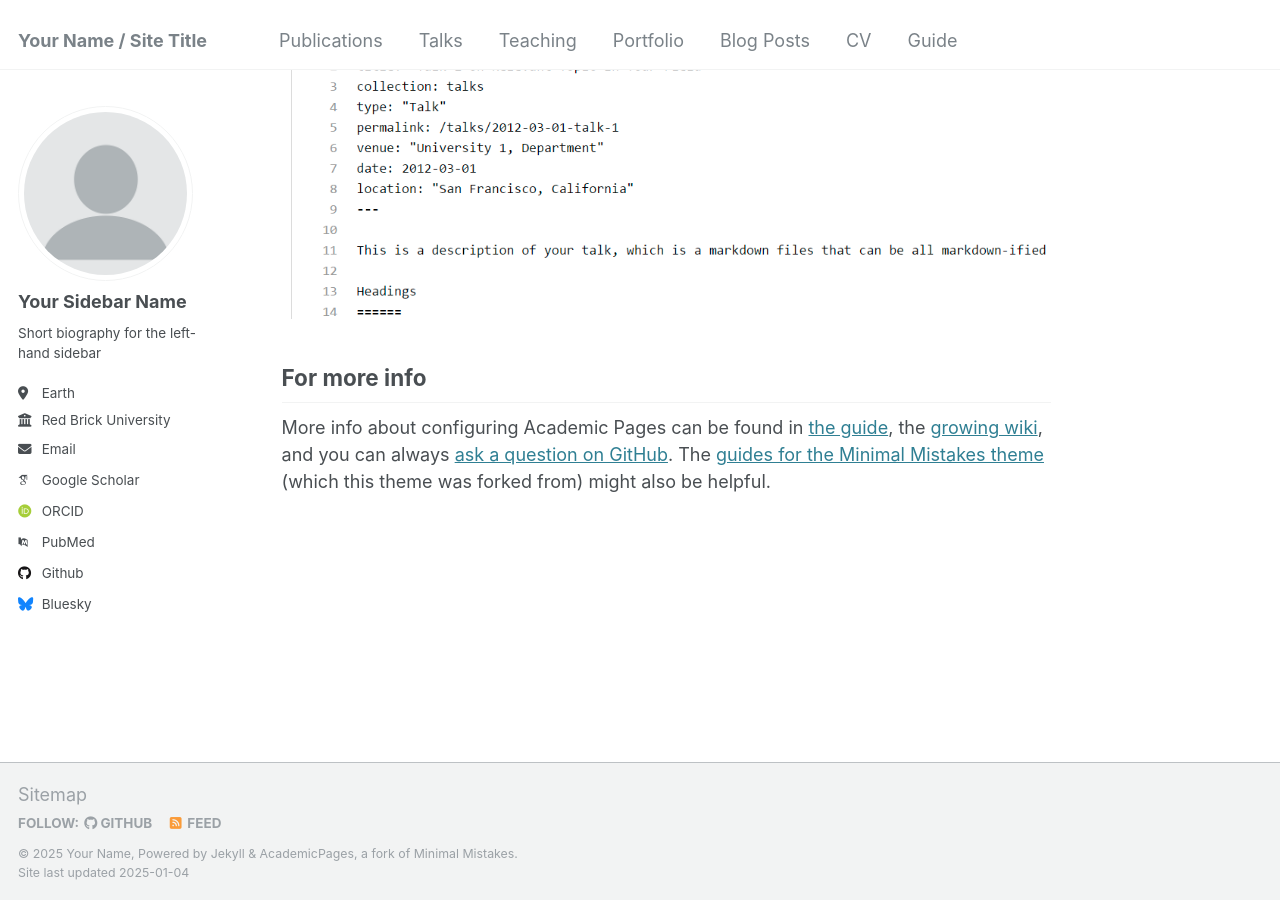
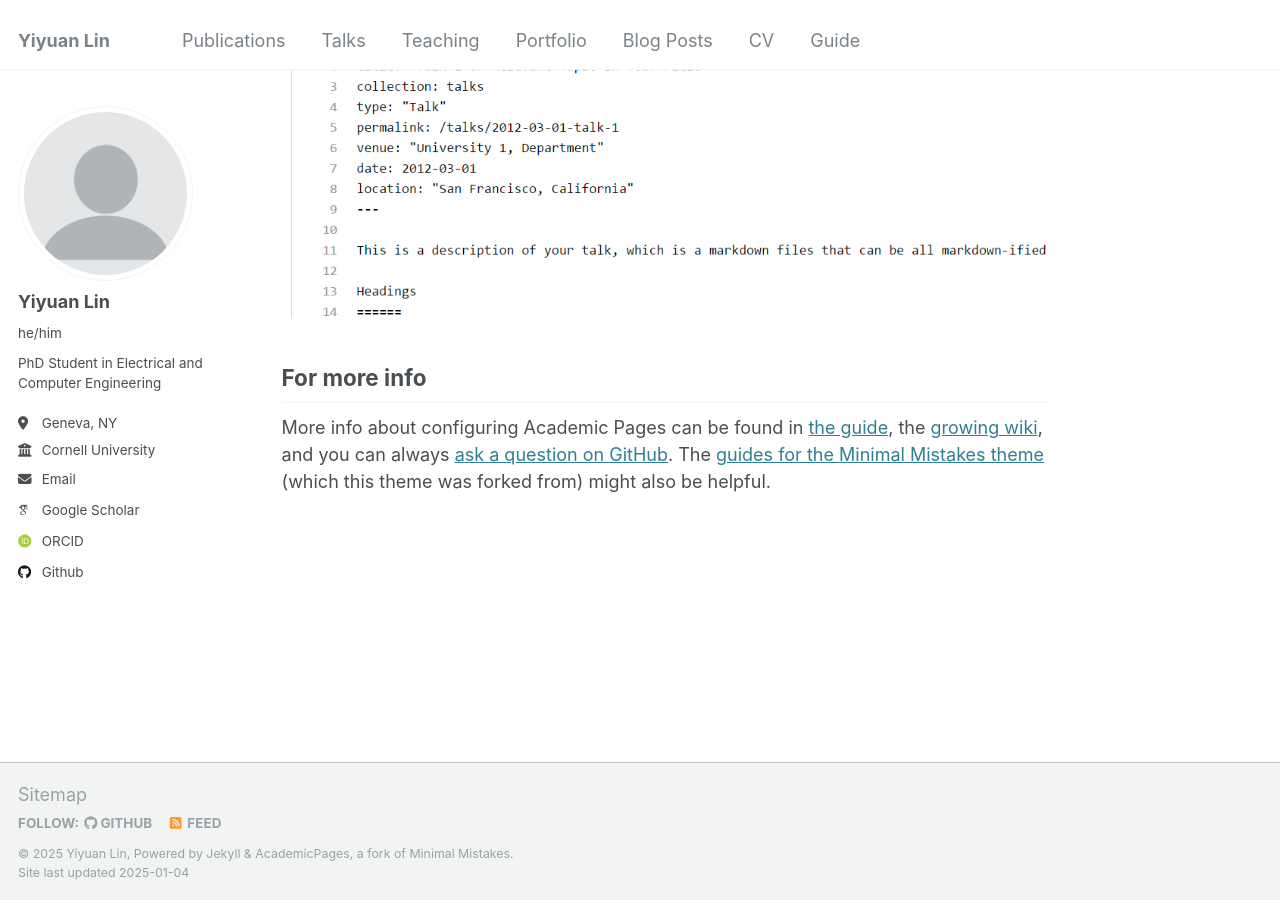
Before and after one commit to YiyuanLinXX/YiyuanLinXX.github.io, a Jekyll site: the page built from _pages/about.md, in a window 1280 px wide and 900 px high, scrolled down 2643 px. Built offline with Jekyll 4.4.1, drawn with Linux system fonts in a browser that asks for light colours; some web fonts are replaced.

Commit message:
first commit

```diff
--- a/_config.yml
+++ b/_config.yml
@@ -8,13 +8,13 @@
 
 # Basic Site Settings
 locale                   : "en-US"
-title                    : "Your Name / Site Title"
+title                    : "Yiyuan Lin"
 title_separator          : "-"
-name                     : &name "Your Name"
+name                     : &name "Yiyuan Lin"
 description              : &description "personal description"
-url                      : https://academicpages.github.io # the base hostname & protocol for your site e.g. "https://[your GitHub username].github.io"
+url                      : https://YiyuanLinXX.github.io # the base hostname & protocol for your site e.g. "https://[your GitHub username].github.io"
 baseurl                  : "" # the subpath of your site, e.g. "/blog"
-repository               : "academicpages/academicpages.github.io"
+repository               : "YiyuanLinXX/YiyuanLinXX.github.io"
 
 # Site Author - The following control what appear as part of the author content on the side bar.
 #               If a field is blank the icon and link will not appear, otherwise it will be shown.
@@ -22,21 +22,21 @@ repository               : "academicpages/academicpages.github.io"
 author:
   # Biographic information
   avatar           : "profile.png"
-  name             : "Your Sidebar Name"
-  pronouns         : # example: "she/her"
-  bio              : "Short biography for the left-hand sidebar"
-  location         : "Earth"
-  employer         : "Red Brick University"
+  name             : "Yiyuan Lin"
+  pronouns         : "he/him"
+  bio              : "PhD Student in Electrical and Computer Engineering"
+  location         : "Geneva, NY"
+  employer         : "Cornell University"
   uri              : # URL
-  email            : "none@example.org"
+  email            : "yl3663@cornell.edu"
 
   # Academic websites
   arxiv            : # URL - Update with the correct link to your profile
-  googlescholar    : "https://scholar.google.com/citations?user=PS_CX0AAAAAJ"
+  googlescholar    : "https://scholar.google.com/citations?user=OeaxVcEAAAAJ&hl=en"
   impactstory      : # URL
-  orcid            : "http://orcid.org/yourorcidurl"
+  orcid            : "https://orcid.org/0000-0002-2369-3490"
   semantic         : # URL
-  pubmed           : "https://www.ncbi.nlm.nih.gov/pubmed/?term=john+snow"
+  pubmed           : # "https://www.ncbi.nlm.nih.gov/pubmed/?term=john+snow"
   researchgate     : # URL
   scopus           : # URL
 
@@ -49,7 +49,7 @@ author:
   stackoverflow    : # User number or user number and name (i.e., use "1" or "1/jeff-atwood")
 
   # Social media
-  bluesky          : "bsky.app" # Replace this with you Bluesky username
+  bluesky          : # "bsky.app" # Replace this with you Bluesky username
   facebook         : # Username
   flickr           : # Username
   foursquare       : # Username
```
